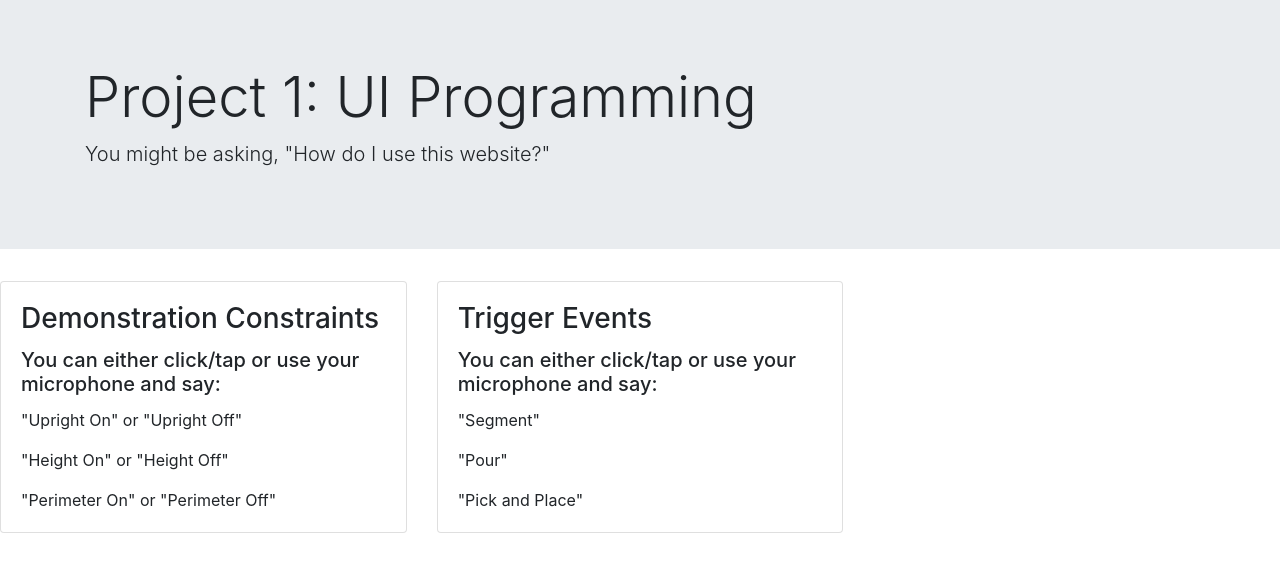
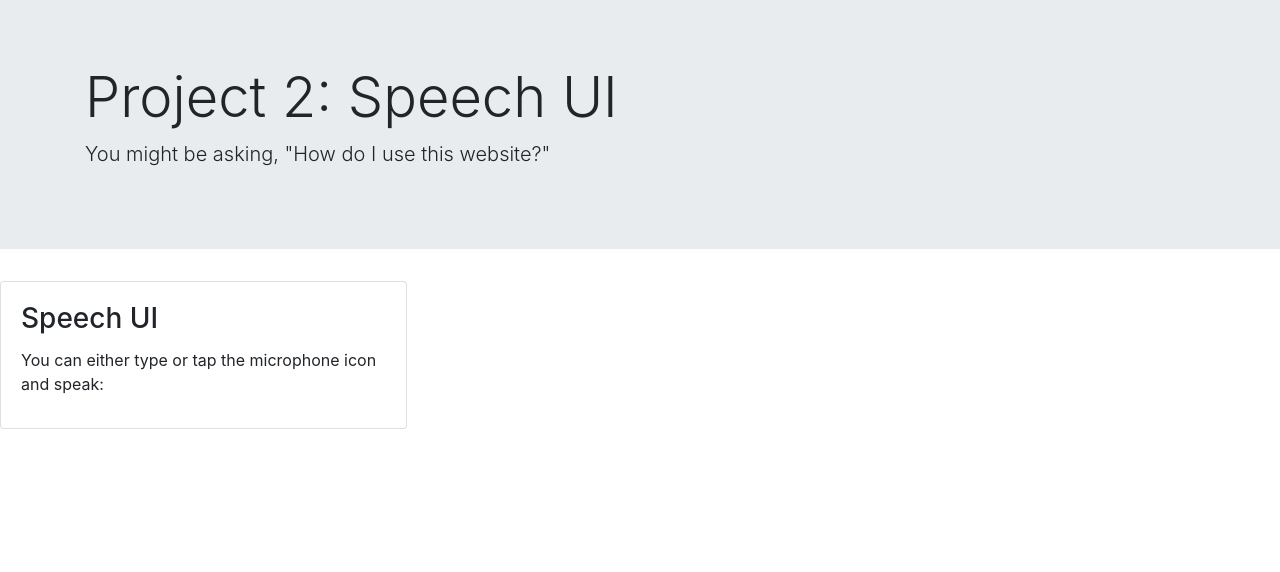
Before and after one commit to cmuell89/speech_ui, a Flask app: page /about in a window 1280 px wide. Shown: the part 56-628 px from the top of the page. Run offline with Flask 2, Linux system fonts and the light colour scheme; some libraries are stand-ins or nearby versions.

Commit message:
Just using iframe for speech ui

```diff
--- a/static/js/speech.js
+++ b/static/js/speech.js
@@ -28,15 +28,15 @@ const dictate = () => {
 
       $.ajax({
         type: "POST",
-        url: "POST https://dialogflow.googleapis.com/v2/{session=projects/*/agent/sessions/*}:detectIntent",
+        url: "https://dialogflow.googleapis.com/v2/projects/speech-agent-f8831/agent/sessions/123456789:detectIntent",
         contentType: "application/json",
         dataType: "json",
         headers: {
-            "Authorization": "Bearer " + 'e18346f4fd9b4c13ac8c3658c83c247b',
+            "Authorization": "Bearer " + 'ya29.c.ElrTBhF9LCGx1ztArr4mK2pG04ONUYo4-RtFzk89mFfWSeNIyFX1prakb3DSQyVRNmTRDEe0Bpap9yaiSxah0aXCHVB6zYQv-0m6ajNam4lxkRINfCcafuARJI4',
         },
         data: JSON.stringify({
           "languageCode": "en-US",
-          "test": speechToText,
+          "queryInput": speechToText,
           "timezone": "America/Denver"
         }),
         success: function(response) {
--- a/templates/about.html
+++ b/templates/about.html
@@ -3,7 +3,7 @@
 {% block jumbotron %}
     <div class="jumbotron jumbotron-fluid">
         <div class="container">
-            <h1 class="display-4">Project 1: UI Programming</h1>
+            <h1 class="display-4">Project 2: Speech UI</h1>
             <p class="lead">You might be asking, "How do I use this website?"</p>
         </div>
     </div>
@@ -15,26 +15,12 @@
             <div class="col-md-4">
                 <div class="card">
                     <div class="card-body">
-                        <h3 class="card-title">Demonstration Constraints</h5>
-                        <h5 class="card-title">You can either click/tap or use your microphone and say:</h5>
-                        <p class="card-text">"Upright On" or "Upright Off"</p>
-                        <p class="card-text">"Height On" or "Height Off"</p>
-                        <p class="card-text">"Perimeter On" or "Perimeter Off"</p>
+                        <h3 class="card-title">Speech UI</h5>
+                        <p class="card-title">You can either type or tap the microphone icon and speak:</p>
                     </div>
                 </div>
             </div>
-            <div class="col-md-4">
-                <div class="card">
-                    <div class="card-body">
-                        <h3 class="card-title">Trigger Events</h5>
-                        <h5 class="card-title">You can either click/tap or use your microphone and say:</h5>
-                        <p class="card-text">"Segment"</p>
-                        <p class="card-text">"Pour"</p>
-                        <p class="card-text">"Pick and Place"</p>
 
-                    </div>
-                </div>
-            </div>
         </div>
     </div>
 {% endblock content %}
--- a/webhooks/webhook.py
+++ b/webhooks/webhook.py
@@ -152,14 +152,14 @@ def web_shopping_list_remove(item):
 def get_help():
 
     helpString = ("Here's what I can do:"
-                  "\tWhat is the temperature of the freezer?"
-                  "\tSet the freezer temp to XX degrees"
-                  "\tWhat is the temperature of the fridge?"
-                  "\tSet the fridge temp to XX degrees"
-                  "\tAdd 'milk' to my shopping list."
-                  "\tRemove 'milk' from my shopping list."
-                  "\tWhat do I need to buy at the store?"
-                  "\tClear my shopping list."
+                  "\n\tWhat is the temperature of the freezer?"
+                  "\n\tSet the freezer temp to XX degrees"
+                  "\n\tWhat is the temperature of the fridge?"
+                  "\n\tSet the fridge temp to XX degrees"
+                  "\n\tAdd 'milk' to my shopping list."
+                  "\n\tRemove 'milk' from my shopping list."
+                  "\n\tWhat do I need to buy at the store?"
+                  "\n\tClear my shopping list."
                   )
     return helpString
 
```
Also changed, not shown: templates/home.html (+11 -3 lines).
